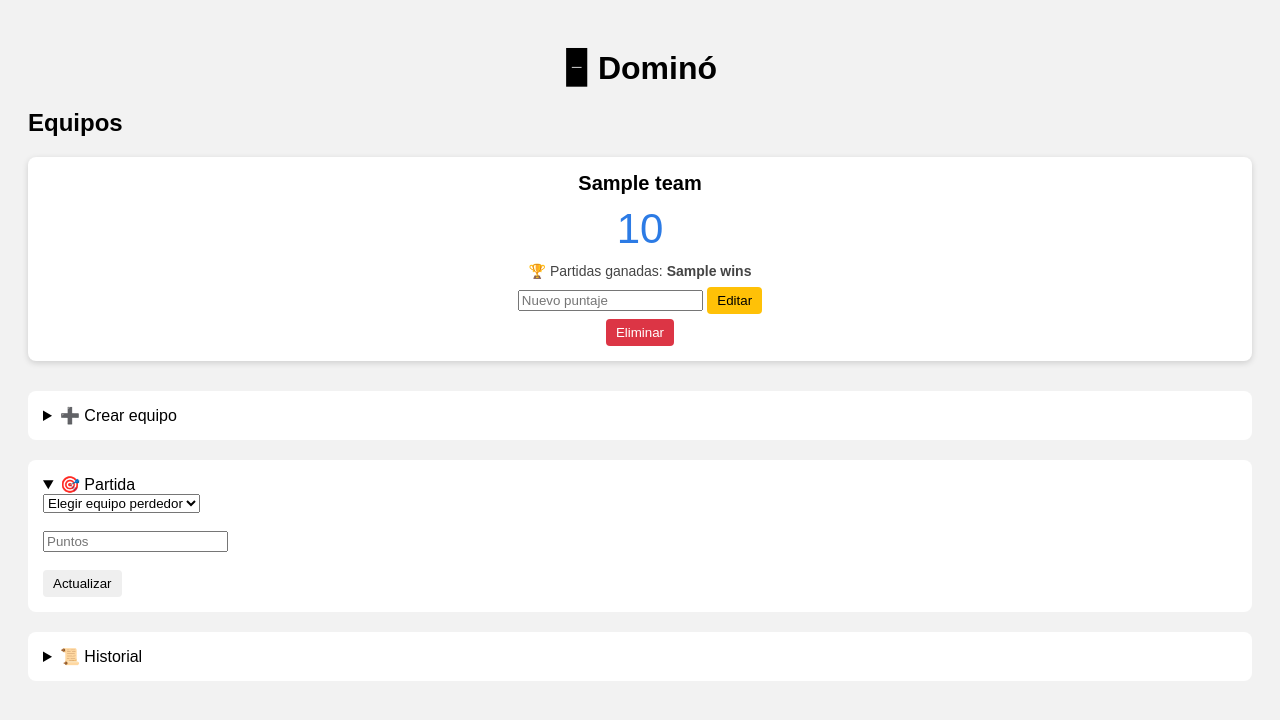
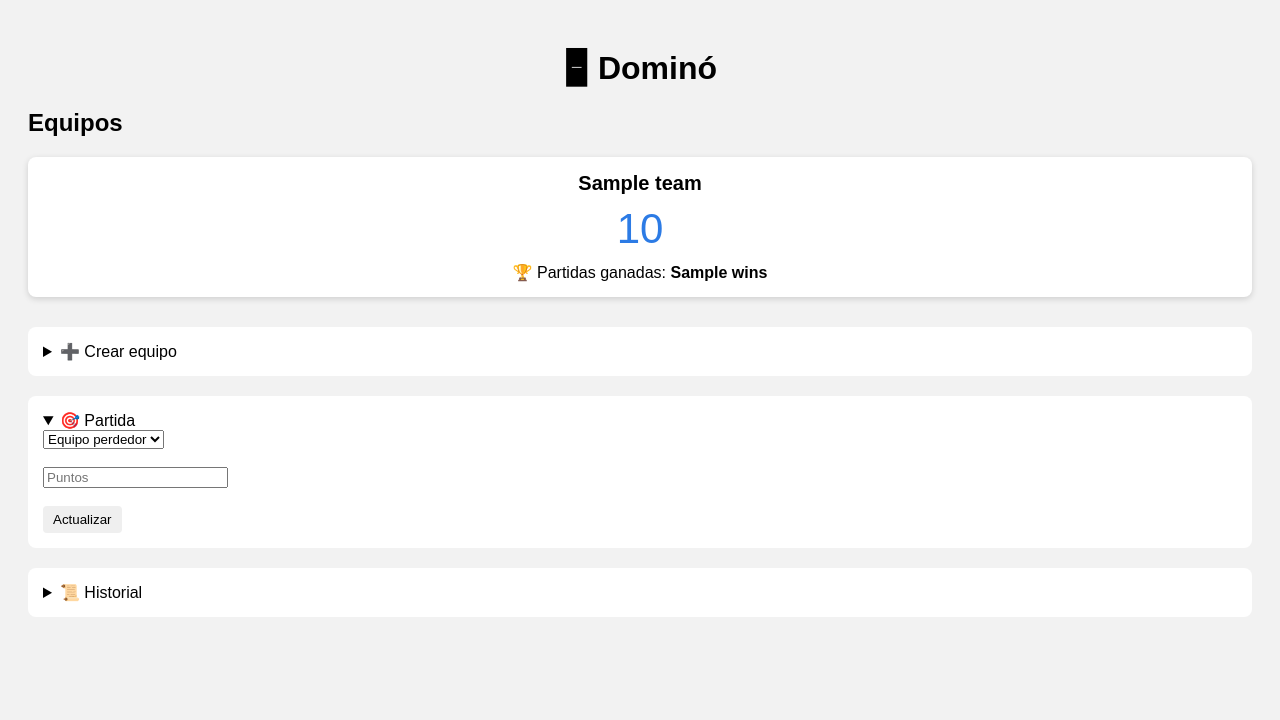
Before and after one commit to abrahamramost01-netizen/dmie, a Flask app: page / in a window 1280 px wide. Shown: the top 720 px of the page. Run offline with Flask 3, Linux system fonts and the light colour scheme; a database or web service that is not in the repository returns one stand-in record (values such as "Sample title"); some libraries are stand-ins or nearby versions.

Commit message:
ate fucc

```diff
--- a/templates/index.html
+++ b/templates/index.html
@@ -12,6 +12,7 @@ body {
 h1 {
     text-align: center;
 }
+
 /* EQUIPOS */
 .teams {
     display: grid;
@@ -26,37 +27,48 @@ h1 {
     text-align: center;
     box-shadow: 0 2px 6px rgba(0,0,0,.15);
 }
+
 .team-name {
     font-size: 20px;
     font-weight: bold;
 }
+
 .team-points {
     font-size: 42px;
     color: #2c7be5;
     margin: 10px 0;
 }
-.team-wins {
-    font-size: 14px;
-    color: #444;
-    margin-bottom: 8px;
+
+/* GANADOR */
+.winner {
+    border: 3px solid #28a745;
+    background: #eaffea;
+    animation: pulse 1.2s infinite;
 }
+
+@keyframes pulse {
+    0% { box-shadow: 0 0 0px #28a745; }
+    50% { box-shadow: 0 0 15px #28a745; }
+    100% { box-shadow: 0 0 0px #28a745; }
+}
+
+.reset {
+    animation: resetFlash 1s;
+}
+
+@keyframes resetFlash {
+    0% { background: #ffdddd; }
+    100% { background: white; }
+}
+
 /* BOTONES */
-.team-actions form {
-    margin-top: 5px;
-}
 button {
     padding: 6px 10px;
     border: none;
     border-radius: 4px;
     cursor: pointer;
 }
-.edit {
-    background: #ffc107;
-}
-.delete {
-    background: #dc3545;
-    color: white;
-}
+
 /* SECCIONES */
 details {
     background: white;
@@ -66,45 +78,28 @@ details {
 }
 </style>
 </head>
+
 <body>
 
 <h1>🁢 Dominó</h1>
 
-<!-- ================= EQUIPOS (SIEMPRE VISIBLES) ================= -->
 <h2>Equipos</h2>
 <div class="teams">
 {% for t in teams %}
-    <div class="team-card">
-        <div class="team-name">{{ t[1] }}</div>
+<div class="team-card {% if t[2] == 0 and t[3] > 0 %}reset{% endif %} {% if t[2] >= 200 %}winner{% endif %}"
+     data-points="{{ t[2] }}">
 
-        <div class="team-points">{{ t[2] }}</div>
+    <div class="team-name">{{ t[1] }}</div>
+    <div class="team-points">{{ t[2] }}</div>
+    <div>🏆 Partidas ganadas: <strong>{{ t[3] }}</strong></div>
 
-        <!-- PARTIDAS GANADAS -->
-        <div class="team-wins">
-            🏆 Partidas ganadas: <strong>{{ t[3] }}</strong>
-        </div>
-
-        <div class="team-actions">
-            <!-- EDITAR PUNTOS -->
-            <form method="post" action="/edit_team_points"
-                  onsubmit="return confirm('¿Seguro que quieres cambiar los puntos?');">
-                <input type="hidden" name="team_id" value="{{ t[0] }}">
-                <input type="number" name="points" placeholder="Nuevo puntaje" required>
-                <button class="edit">Editar</button>
-            </form>
-
-            <!-- ELIMINAR EQUIPO -->
-            <form method="post" action="/delete_team"
-                  onsubmit="return confirm('¿Eliminar este equipo y sus partidas?');">
-                <input type="hidden" name="team_id" value="{{ t[0] }}">
-                <button class="delete">Eliminar</button>
-            </form>
-        </div>
-    </div>
+    {% if t[2] >= 200 %}
+        <div><strong>GANADOR</strong></div>
+    {% endif %}
+</div>
 {% endfor %}
 </div>
 
-<!-- ================= CREAR EQUIPO ================= -->
 <details>
 <summary>➕ Crear equipo</summary>
 <form method="post" action="/add_team">
@@ -113,12 +108,11 @@ details {
 </form>
 </details>
 
-<!-- ================= PARTIDA ACTUAL ================= -->
 <details open>
 <summary>🎯 Partida</summary>
 <form method="post" action="/add_match">
     <select name="team_id" required>
-        <option value="">Elegir equipo perdedor</option>
+        <option value="">Equipo perdedor</option>
         {% for t in teams %}
             <option value="{{ t[0] }}">{{ t[1] }}</option>
         {% endfor %}
@@ -130,7 +124,6 @@ details {
 </form>
 </details>
 
-<!-- ================= HISTORIAL ================= -->
 <details>
 <summary>📜 Historial</summary>
 {% for m in matches %}
```
